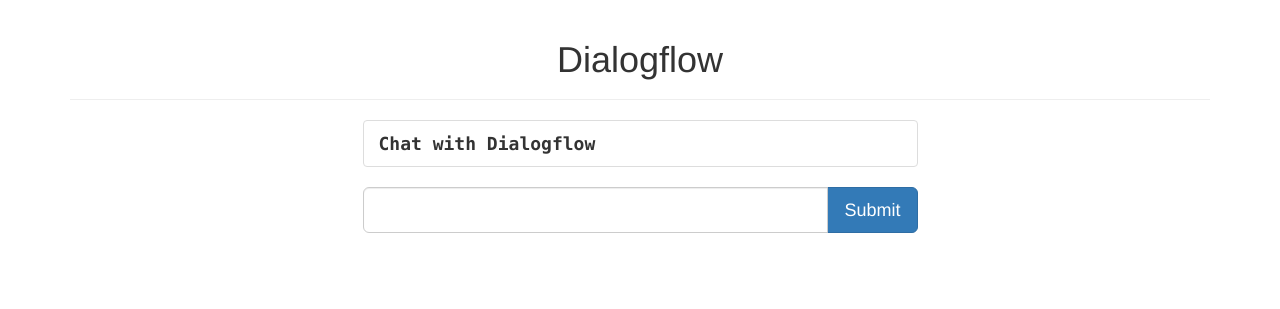
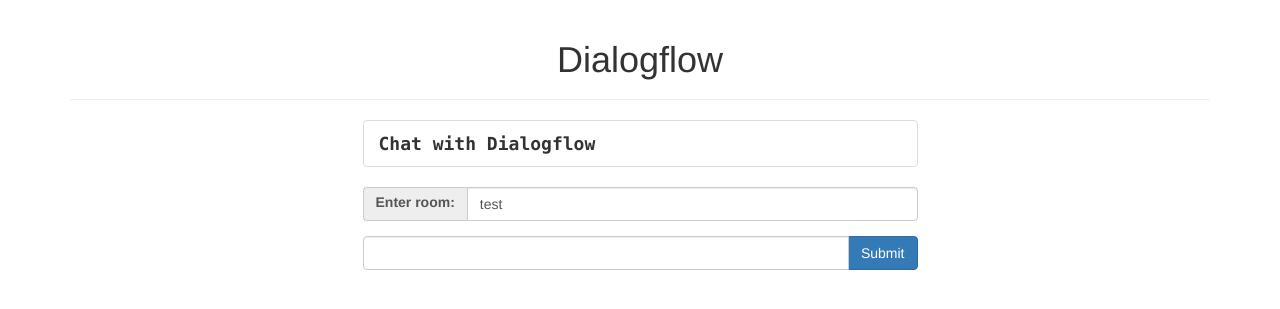
Before and after one commit to hane1818/test-bot, a Django app: page / in a window 1280 px wide. Shown: the top 309 px of the page. Run offline with Django 3.2, Linux system fonts and the light colour scheme; some libraries are stand-ins or nearby versions.

Commit message:
Add enter room

```diff
--- a/templates/home.html
+++ b/templates/home.html
@@ -23,7 +23,13 @@
             {% endfor %}
           </ul>
           <form>
-            <div class="input-group input-group-lg">
+            <div class="input-group form-group mb-3">
+              <span class="input-group-addon">
+                <label>Enter room: </label>
+              </span>
+              <input type="text" name="room" id="room" placeholder="Enter room" class="form-control" value="test">
+            </div>
+            <div class="input-group form-group mb-3">
               <input type="text" class="form-control js-text">
               <span class="input-group-btn">
                 <button class="btn btn-primary js-say">Submit</button>
@@ -85,12 +91,12 @@
 
       function submitInput() {
         var inputData = {
-          'text': $input.val()
-
+          'text': $input.val(),
+          'room': $('#room').val()
         }
         // Display the user's input on the web page
         // createRow(inputData.text);
-        var dialogflowChatUrl = '{% url "chat" "test" %}';
+        var dialogflowChatUrl = '{% url "chat" %}';
         var $submit = $.ajax({
           type: 'POST',
           url: dialogflowChatUrl,
```
